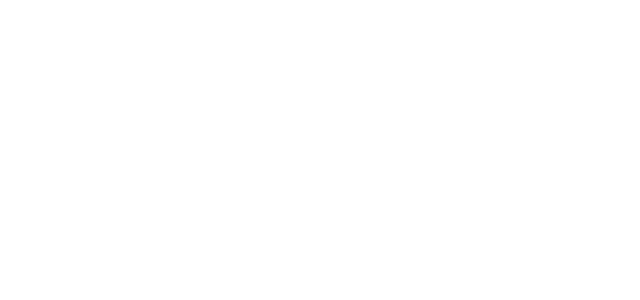
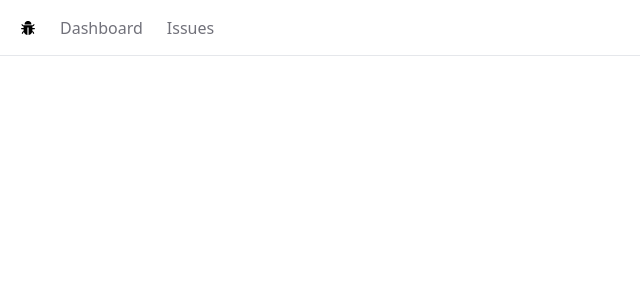
Before and after one commit to ibrar11/im-issue-tracker, a Next.js app: page / in a window 1280 px wide. Shown: the top 300 px of the page, without its empty margins (0-640 px from the left). Built offline with nearby package versions, Linux system fonts and the light colour scheme.

Commit message:
built nav bar component.

```diff
--- a/package.json
+++ b/package.json
@@ -13,7 +13,8 @@
     "chokidar": "^3.6.0",
     "next": "14.1.4",
     "react": "^18",
-    "react-dom": "^18"
+    "react-dom": "^18",
+    "react-icons": "^5.2.1"
   },
   "devDependencies": {
     "@types/node": "^20",
--- a/src/app/layout.tsx
+++ b/src/app/layout.tsx
@@ -1,5 +1,6 @@
 import type { Metadata } from 'next'
 import './globals.css'
+import { NavBar } from '@/components'
 
 export const metadata: Metadata = {
   title: 'Create Next App',
@@ -13,7 +14,10 @@
 }>) {
   return (
     <html lang="en">
-      <body>{children}</body>
+      <body>
+        <NavBar />
+        <main>{children}</main>
+      </body>
     </html>
   )
 }
--- /dev/null
+++ b/src/components/NavBar/Navbar.tsx
@@ -0,0 +1,28 @@
+import Link from 'next/link'
+import React from 'react'
+import { AiFillBug } from 'react-icons/ai'
+import { navBarLinks } from './navBarLinks'
+
+const Navbar = () => {
+  return (
+    <nav className="mb-5 flex h-14 items-center space-x-6 border-b px-5">
+      <Link href="/">
+        <AiFillBug />
+      </Link>
+      <ul className="flex space-x-6">
+        {navBarLinks.map((item) => (
+          <li key={item.id}>
+            <Link
+              className="text-zinc-500 transition-colors hover:text-zinc-800"
+              href={item.href}
+            >
+              {item.label}
+            </Link>
+          </li>
+        ))}
+      </ul>
+    </nav>
+  )
+}
+
+export default Navbar
--- /dev/null
+++ b/src/components/NavBar/navBarLinks.ts
@@ -0,0 +1,10 @@
+type NavLinks = {
+  id: number
+  label: string
+  href: string
+}
+
+export const navBarLinks: NavLinks[] = [
+  { id: 1, label: 'Dashboard', href: '/' },
+  { id: 2, label: 'Issues', href: '/issues' },
+]
--- /dev/null
+++ b/src/components/index.ts
@@ -0,0 +1 @@
+export { default as NavBar } from '@/components/NavBar/Navbar.tsx'
--- /dev/null
+++ b/src/util/Tw.ts
@@ -0,0 +1,2 @@
+export const tw = (strings: any, ...values: any) =>
+  String.raw({ raw: strings }, ...values)
```
Also changed, not shown: 1 other file (tests, documents, lock files or other folders).
